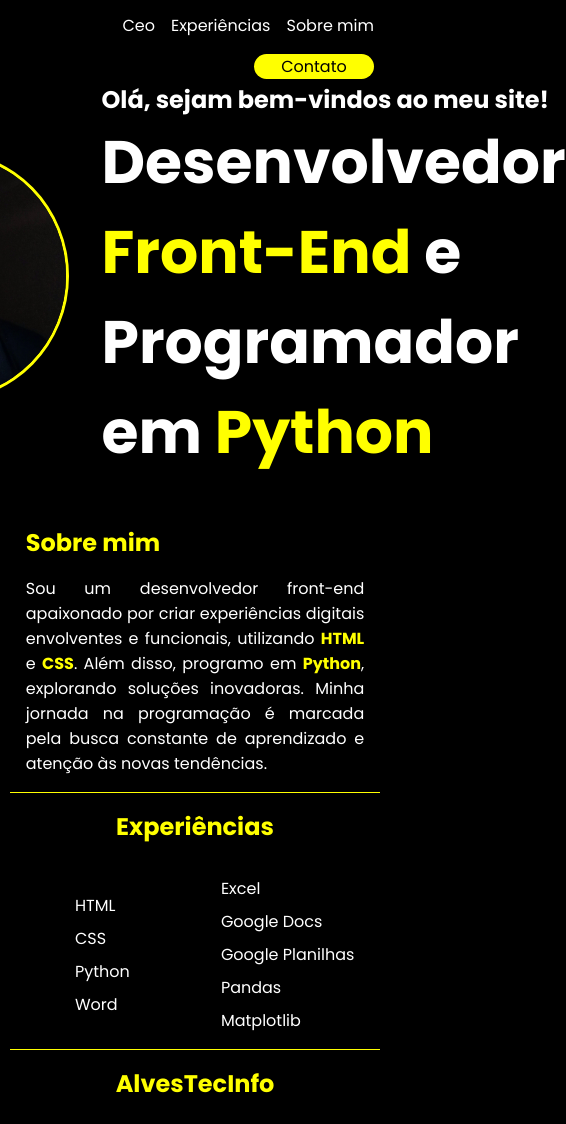
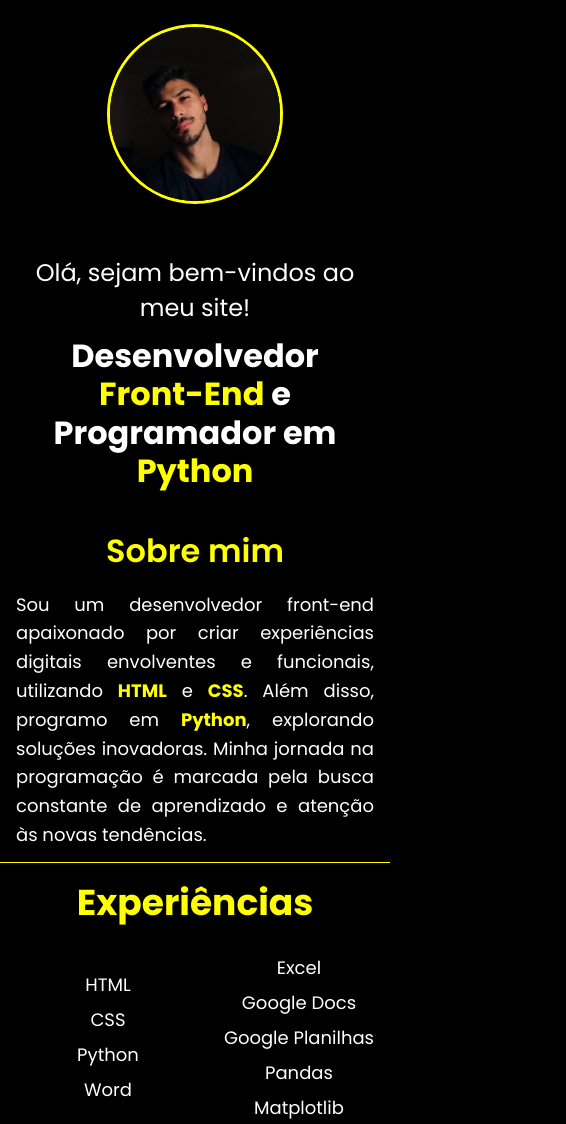
Before and after one commit to AlvesTecInfo/alvestecsite, a plain HTML site: page index.html in a window 390 px wide. Shown: the top 1124 px of the page, 566 px wide, since content can reach past the window. Drawn offline with Linux system fonts and the light colour scheme.

Commit message:
Atualizar o style.css

```diff
--- a/style.css
+++ b/style.css
@@ -6,46 +6,48 @@
     box-sizing: border-box;
     list-style: none;
     text-decoration: none;
-    font-family: 'Poppins', sans-serif; /* Adicionando uma fonte fallback */
+    font-family: 'Poppins', sans-serif;
     color: white;
     background-color: black;
 }
 
-
 header {
     display: flex;
-    justify-content: right;
+    justify-content: flex-end; /* 'right' não é válido, substituído por flex-end */
     padding: 8px;
     gap: 1rem;
     height: 50px;
-
 }
 
-ul {
+nav ul {
     display: flex;
-    justify-content: right;
+    justify-content: flex-end;
     gap: 1rem;
     padding-right: 8px;
     padding-top: 5px;
     flex-wrap: wrap;
+    align-items: center; /* para alinhar verticalmente os itens */
 }
 
-li{
+nav ul li {
     display: flex;
     justify-content: center;
+    align-items: center;
 }
 
-a{
+nav ul li a {
     color: white;
+    font-weight: 500;
+    font-size: 16px;
 }
 
-a:hover{
-    color:rgb(131, 131, 131);
-    transition: .08s;
+nav ul li a:hover {
+    color: rgb(131, 131, 131);
+    transition: 0.08s;
     transform: scale(1.05);
 }
 
-button{
+nav ul button {
     background-color: yellow;
     border: none;
     gap: 8px;
@@ -53,128 +55,238 @@ button{
     font-size: 16px;
     border-radius: 25px;
     color: black;
+    cursor: pointer;
+    padding: 8px 0;
+    font-weight: 600;
+    transition: 0.2s;
 }
 
-button:hover{
-    color:rgb(255, 230, 0);
-    transition: .08s;
+nav ul button:hover {
+    color: rgb(255, 230, 0);
+    background-color: rgba(255, 255, 0, 0.233);
     transform: scale(1.05);
-    background-color: rgba(255, 255, 0, 0.233);
 }
 
-main{
+main {
     display: flex;
     padding: 32px;
     color: white;
     justify-content: center;
     align-items: center;
     gap: 2rem;
-
+    flex-wrap: wrap;
 }
-
 
 .imagemfoto {
     height: 250px;
     border-radius: 50%;
     border: 3px solid yellow;
     cursor: pointer;
+    object-fit: cover;
 }
 
-.textos {
-    text-align: justify;
+.textospri {
+    max-width: 600px;
+    text-align: center;
 }
 
-h1{
-    font-size: 60px;
+.textospri h2.text-line {
+    font-weight: 300;
+    font-size: 28px;
+    margin-bottom: 8px;
 }
 
-h2#sobre{
-    text-align: left; /* Alinha o texto à esquerda */
-    width: 100%; /* Faz o h2 ocupar toda a largura disponível */
-    margin-bottom: 16px; /* Adiciona um espaço abaixo do h2 */
+.textospri h1 {
+    font-size: 60px;
+    font-weight: 700;
+}
+
+.textospri strong {
     color: yellow;
 }
 
-strong{
-    color: yellow;
+.sobremim {
+    width: 95%;
+    margin: 0 auto;
+    padding: 16px;
 }
 
+.sobremim .textos h2#sobre {
+    text-align: left;
+    width: 100%;
+    margin-bottom: 16px;
+    color: yellow;
+    font-weight: 600;
+    font-size: 32px;
+}
 
-.sobremim{
-    width: 95%; /* Define a largura da seção para 80% */
-    margin: 0 auto; /* Centraliza a seção */
-    padding: 16px;
+.sobremim .textos p.who {
+    text-align: justify;
+    font-size: 18px;
+    line-height: 1.6;
+}
+
+strong {
+    color: yellow;
 }
 
 .experiências {
     border-top: solid 1px yellow;
-    width: 95%; /* Define a largura da seção para 80% */
-    margin: 0 auto; /* Centraliza a seção */
+    width: 95%;
+    margin: 0 auto;
     display: grid;
-    grid-template-columns: repeat(2, 1fr); /* Cria duas colunas iguais */
-    gap: 2rem; /* Espaço entre as colunas */
-    padding: 16px; /* Espaçamento interno da seção */
-    text-align: left; /* Alinha o texto à esquerda */
+    grid-template-columns: repeat(2, 1fr);
+    gap: 2rem;
+    padding: 16px;
+    text-align: left;
     align-items: center;
     justify-items: center;
 }
 
-.experiências h2 {
-    grid-column: span 2; /* Faz o título ocupar as duas colunas */
-    align-items: center; /* Centraliza o título */
+.experiências h2#experiencia {
+    grid-column: span 2;
+    text-align: center;
     color: yellow;
+    font-weight: 700;
+    font-size: 36px;
 }
 
 .grid-item {
     display: flex;
-    flex-direction: column; /* Organiza os itens em uma coluna */
-    gap: 0.5rem; /* Espaço entre os parágrafos */
+    flex-direction: column;
+    gap: 0.5rem;
+    font-size: 18px;
 }
 
 .experiências p:hover {
-    color:grey
+    color: grey;
+    cursor: default;
 }
-
 
 .profissional {
     display: flex;
     flex-direction: column;
-    align-items: center; /* Centraliza o conteúdo da seção */
+    align-items: center;
     color: yellow;
-    justify-items: center;
     border-top: solid 1px yellow;
-    width: 95%; /* Define a largura da seção para 80% */
-    margin: 0 auto; /* Centraliza a seção */
-    height: 100%;
+    width: 95%;
+    margin: 0 auto;
+    padding: 16px;
+    min-height: 100%;
+    text-align: center;
 }
 
 .profissional h2 {
-    align-self: center; /* Alinha apenas o h2 à esquerda */
-    padding: 16px; /* Adiciona um espaçamento à esquerda */
     color: yellow;
+    font-weight: 700;
+    font-size: 36px;
     margin-bottom: 16px;
-
 }
 
-
-.profissional img{
+.profissional a img {
     width: 180px;
     height: 160px;
     border-radius: 50%;
     border: 2px solid yellow;
+    object-fit: cover;
+    transition: transform 0.3s ease;
 }
 
-.profissional p{
+.profissional a img:hover {
+    transform: scale(1.05);
+    cursor: pointer;
+}
+
+.profissional p {
     padding: 16px;
     text-align: justify;
     margin-top: 16px;
+    font-size: 18px;
+    line-height: 1.6;
+    color: white;
 }
 
-footer section{
+footer section {
     margin-top: 36px;
     text-align: center;
     color: #fff;
     font-size: 10px;
-    justify-content: end;
-    align-items: end;
+    display: flex;
+    justify-content: center;
+    align-items: center;
+    padding: 12px 0;
 }
+
+/* Media Query para telas até 1080x1920 */
+/* Centralização e ajustes para telas pequenas */
+@media (max-width: 720px) {
+    header {
+        display: none; /* Oculta a navbar no mobile */
+    }
+
+    main {
+        flex-direction: column;
+        gap: 1.5rem;
+        padding: 24px 16px;
+        align-items: center;
+        text-align: center; /* Centraliza o conteúdo */
+    }
+
+    .textospri {
+        max-width: 100%;
+        text-align: center; /* Centraliza os textos */
+        padding: 0 12px;
+    }
+
+    .textospri h2.text-line {
+        font-size: 24px;
+        font-weight: 400;
+        margin-bottom: 12px;
+    }
+
+    .textospri h1 {
+        font-size: 32px;
+        font-weight: 700;
+        word-wrap: break-word; /* Quebra palavras longas */
+        white-space: normal; /* Permite quebra de linha */
+        line-height: 1.2;
+        margin: 0 auto;
+        max-width: 100%;
+    }
+
+    .imagemfoto {
+        height: 180px;
+        margin-bottom: 20px;
+    }
+
+    .sobremim,
+    .experiências,
+    .profissional {
+        width: 100%;
+        padding: 12px 16px;
+        text-align: center; /* Centraliza textos nas seções */
+    }
+
+    .experiências {
+        grid-template-columns: 1fr;
+        gap: 1.5rem;
+    }
+
+    .experiências h2#experiencia,
+    .sobremim .textos h2#sobre,
+    .profissional h2 {
+        text-align: center;
+    }
+
+    .profissional a img {
+        width: 140px;
+        height: 120px;
+    }
+
+    footer section {
+        font-size: 11px;
+        margin-top: 28px;
+        padding: 10px;
+        text-align: center;
+    }
+}
```
